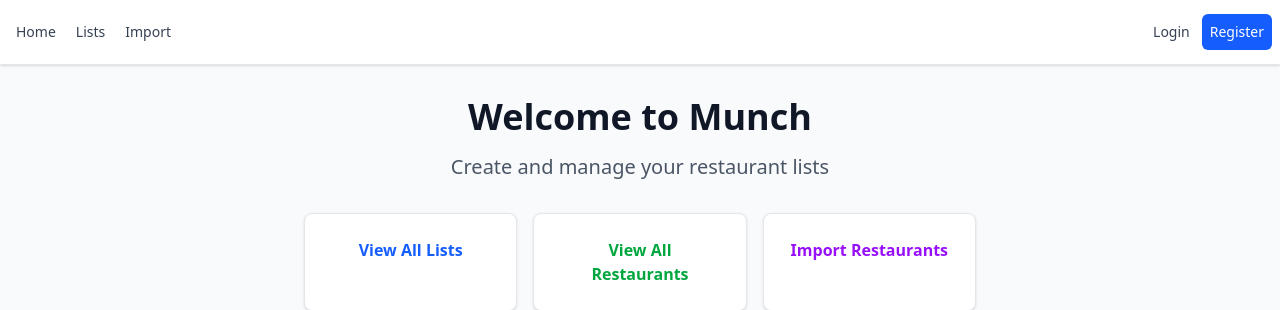
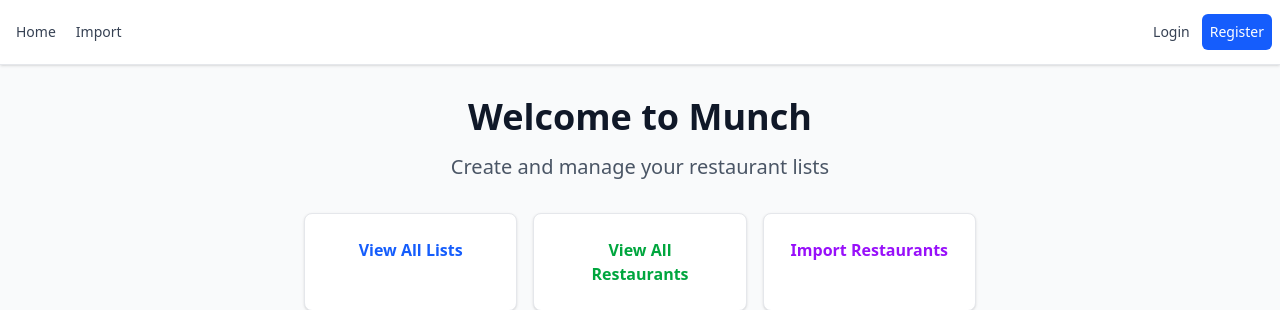
Before and after one commit to leifmetcalf/munch-claude, a Django app: page / in a window 1280 px wide. Shown: the top 310 px of the page. Run offline with Django 5.2, Linux system fonts and the light colour scheme; style sheets or scripts are compiled from the project's sources.

Commit message:
Add "My Lists" to navbar for authenticated users
🤖 Generated with [Claude Code](https://claude.ai/code)

Co-Authored-By: Claude <noreply@anthropic.com>

```diff
--- a/lists/templates/base.html
+++ b/lists/templates/base.html
@@ -15,7 +15,9 @@
             <div class="flex justify-between items-center h-16">
                 <div class="flex space-x-1">
                     <a href="{% url 'index' %}" class="text-gray-700 hover:text-gray-900 px-2 py-2 rounded-md text-sm font-medium">Home</a>
-                    <a href="{% url 'restaurantlist_index' %}" class="text-gray-700 hover:text-gray-900 px-2 py-2 rounded-md text-sm font-medium">Lists</a>
+                    {% if user.is_authenticated %}
+                        <a href="{% url 'restaurantlist_index' %}" class="text-gray-700 hover:text-gray-900 px-2 py-2 rounded-md text-sm font-medium">My Lists</a>
+                    {% endif %}
                     <a href="{% url 'restaurant_nominatim' %}" class="text-gray-700 hover:text-gray-900 px-2 py-2 rounded-md text-sm font-medium">Import</a>
                 </div>
 
```
